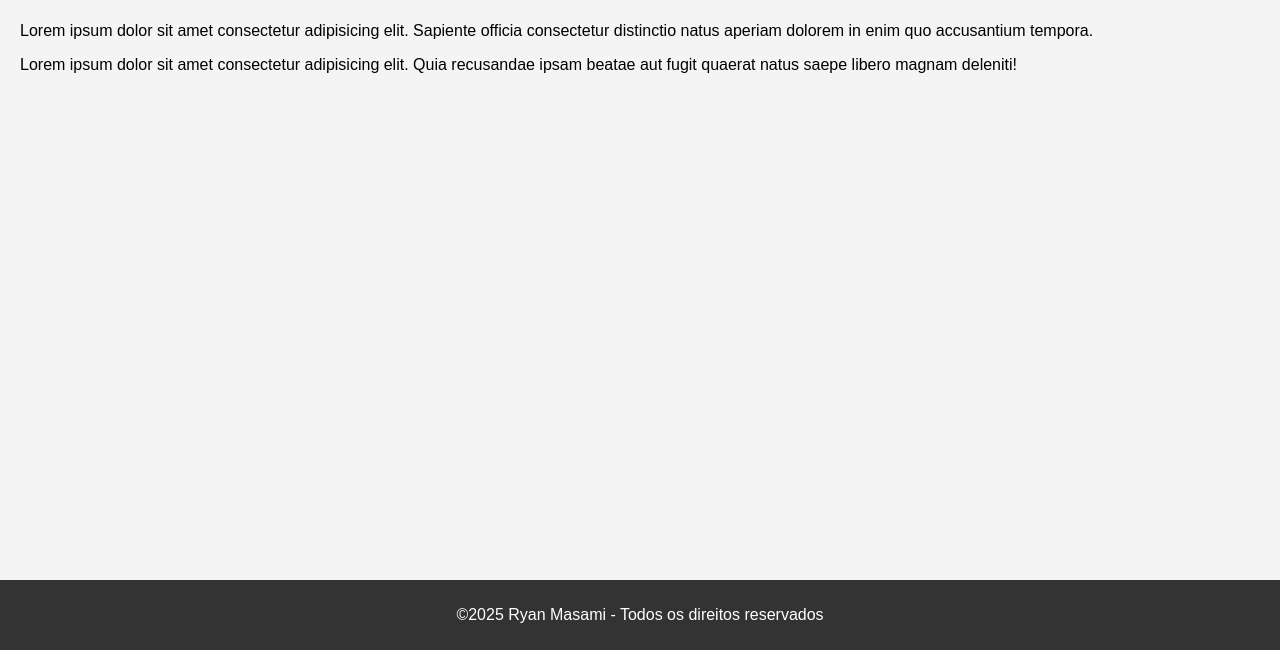
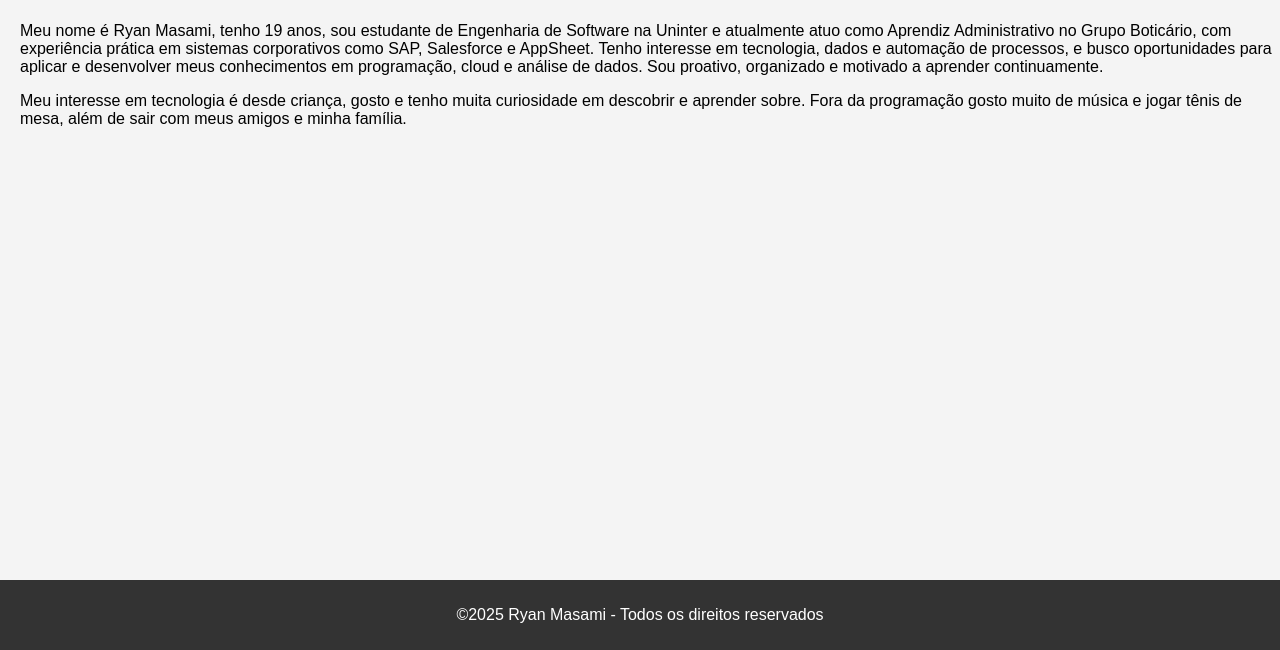
Before and after one commit to rymasami/portifolio, a plain HTML site: page sobre.html in a window 1280 px wide. Shown: the part 150-800 px from the top of the page. Drawn offline with Linux system fonts and the light colour scheme.

Commit message:
Update sobre.html
correção

```diff
--- a/sobre.html
+++ b/sobre.html
@@ -20,8 +20,8 @@
 
     <section class="eu">
         <h1>Sobre mim</h1>
-        <p>Lorem ipsum dolor sit amet consectetur adipisicing elit. Sapiente officia consectetur distinctio natus aperiam dolorem in enim quo accusantium tempora.</p>
-        <p>Lorem ipsum dolor sit amet consectetur adipisicing elit. Quia recusandae ipsam beatae aut fugit quaerat natus saepe libero magnam deleniti!</p>
+        <p>Meu nome é Ryan Masami, tenho 19 anos, sou estudante de Engenharia de Software na Uninter e atualmente atuo como Aprendiz Administrativo no Grupo Boticário, com experiência prática em sistemas corporativos como SAP, Salesforce e AppSheet. Tenho interesse em tecnologia, dados e automação de processos, e busco oportunidades para aplicar e desenvolver meus conhecimentos em programação, cloud e análise de dados. Sou proativo, organizado e motivado a aprender continuamente.</p>
+        <p>Meu interesse em tecnologia é desde criança, gosto e tenho muita curiosidade em descobrir e aprender sobre. Fora da programação gosto muito de música e jogar tênis de mesa, além de sair com meus amigos e minha família.</p>
     </section>
 
     <footer>
```
